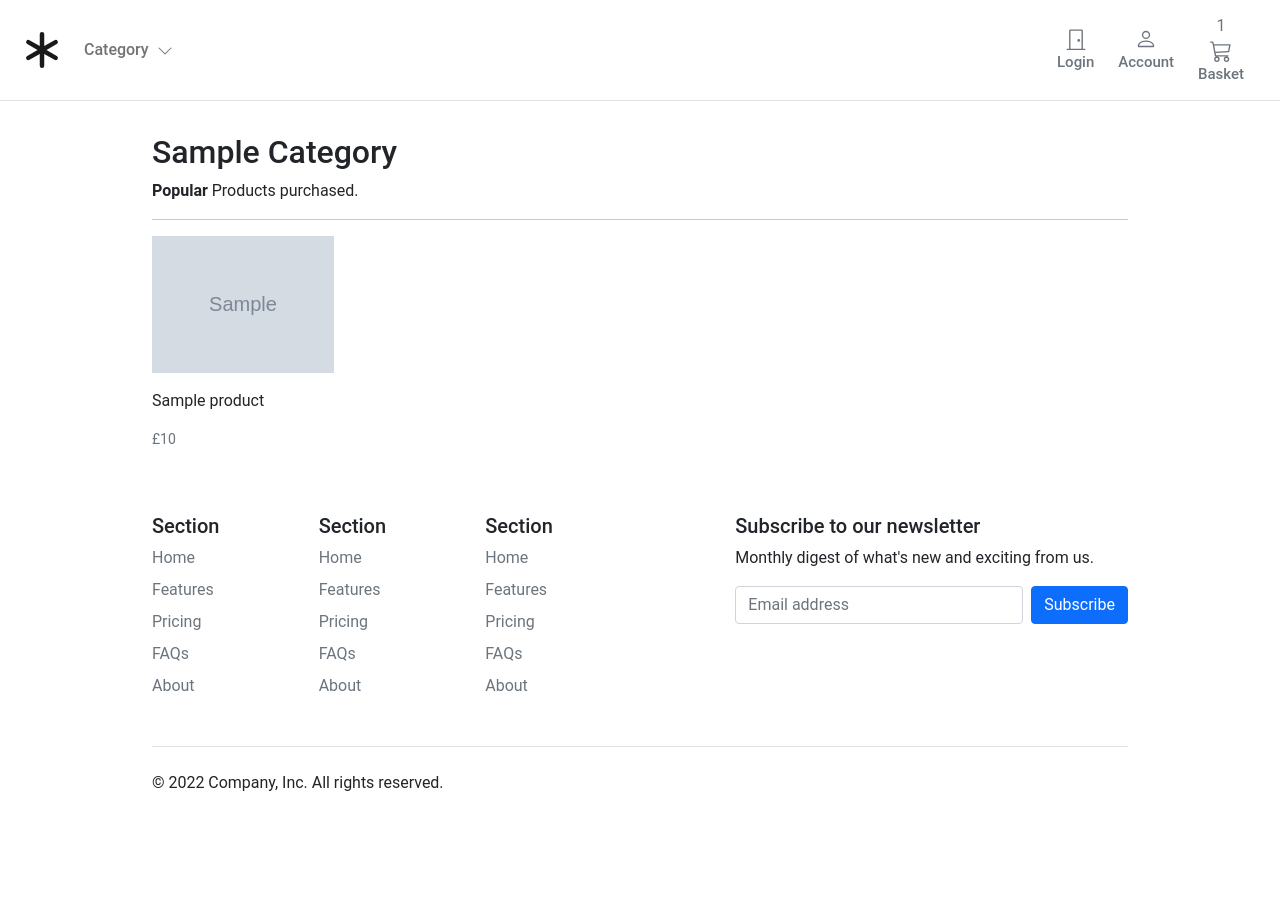
After one commit to Shuvam77/ecommerce_v1, a Django app: template templates/store/category.html in a window 1280 px wide. The commit adds this page. Run offline with Django 4.2, Linux system fonts and the light colour scheme; the template is opened without the code that fills it: most values are stand-ins (such as "Sample title", 1, 10 or a date in 2020); grey boxes marked "Sample" are stand-in pictures.

Commit message:
refactoring store templates

```diff
--- /dev/null
+++ b/static/store/store.css
@@ -0,0 +1,4 @@
+.store-select-dropdown{
+    width:50px;
+    height:40px;
+}
--- a/store/urls.py
+++ b/store/urls.py
@@ -5,7 +5,7 @@ from . import views
 app_name = 'store'
 
 urlpatterns = [
-    path('', views.products_all, name='products_all'),
+    path('', views.products_all, name='store_index'),
     path('product/<slug:slug>/', views.product_detail, name='product_detail'),
     path('category/<slug:slug>/', views.category_list, name='category_list'),
 ]
--- /dev/null
+++ b/templates/base.html
@@ -0,0 +1,16 @@
+{% include 'header.html' %}
+
+<main class="pt-3">
+    <div id="content">
+        {% block content %}
+
+        {% endblock %}
+    </div>
+</main>
+
+
+{% include 'footer.html' %}
+
+</body>
+
+</html>
--- a/templates/store/footer.html
+++ b/templates/footer.html
@@ -1,5 +1,3 @@
-{% load static %}
-
 <div class="container">
     <footer class="py-5">
       <div class="row">
@@ -58,4 +56,4 @@
         </ul>
       </div>
     </footer>
-  </div>
+</div>
--- a/templates/store/header.html
+++ b/templates/header.html
@@ -1,13 +1,11 @@
 {% load static %}
-
-
 <!DOCTYPE html>
 
 <html lang="en">
 
 <head>
     <meta charset="UTF-8">
-    <title>{% block title %} My Shop {% endblock %}</title>
+    <title>{% block title %} My Shop! {% endblock %}</title>
     <meta name="viewport" content="width=device-width,initial-scale=1">
 
     <link href="https://cdn.jsdelivr.net/npm/bootstrap@5.0.0-beta1/dist/css/bootstrap.min.css" rel="stylesheet"
@@ -19,9 +17,7 @@
     </script>
 
     <link rel="stylesheet" href="{% static 'core/css/base.css' %}">
-    <link rel="stylesheet" href="{% static 'basket/css/basket.css' %}">
-
-
+    {% block stylesheet %}{% endblock %}
 </head>
 
 <body>
@@ -49,7 +45,7 @@
                                     </svg></i>
                             </a>
                             <ul class="dropdown-menu rounded-0 border-0" aria-labelledby="navbarDropdown">
-                                <li><a class="dropdown-item" href="{% url "store:products_all" %}">All</a></li>
+                                <li><a class="dropdown-item" href="{% url "store:store_index" %}">All</a></li>
                                 {% for c in categories %}
                                 <li {% if category.slug == c.slug %}class="selected" {% endif %}>
                                     <a class="dropdown-item" href="{{ c.get_absolute_url }}">{{ c.name|title }}</a>
@@ -137,7 +133,7 @@
                 <div class="d-md-none d-lg-none d-xl-none">
                     <div class="collapse navbar-collapse" id="navbarCollapse">
                         <ul class="navbar-nav me-auto mb-2 mb-md-0">
-                            <li><a class="dropdown-item" href="{% url "store:products_all" %}">All</a></li>
+                            <li><a class="dropdown-item" href="{% url "store:store_index" %}">All</a></li>
                             {% for c in categories %}
                             <li {% if category.slug == c.slug %}class="selected" {% endif %}>
                                 <a class="dropdown-item" href="{{ c.get_absolute_url }}">{{ c.name|title }}</a>
--- a/templates/payment/home.html
+++ b/templates/payment/home.html
@@ -1,4 +1,4 @@
-{% extends '../store/base.html' %}
+{% extends '../base.html' %}
 {% load i18n static %}
 {% load static %}
 {% load humanize %}
--- a/templates/payment/orderplaced.html
+++ b/templates/payment/orderplaced.html
@@ -1,4 +1,4 @@
-{% extends '../store/base.html' %}
+{% extends '../base.html' %}
 {% load i18n static %}
 {% load static %}
 {% load humanize %}
--- a/templates/store/products/category.html
+++ b/templates/store/category.html
@@ -1,21 +1,28 @@
 {% extends '../base.html' %}
 {% load static %}
-{% load humanize %}
 {% block title %}
-{% if category %}{{ category.name }}{% else %}Products{% endif %}
+{% if category %}{{ category.name|title }}{% else %}Products{% endif %}
 {% endblock %}
+
 {% block content %}
+  <div class="container" style="max-width: 1000px">
+    <div class="col-12">
+      <h1 class="h2">{{category.name|title}}</h1>
+    </div>
+    <div class="col-12 d-flex justify-content-between">
+      <div><b>Popular</b> Products purchased.</div>
+    </div>
+    <hr />
+  </div>
 
-
-<main>
   <div class="container">
     <div class="row">
-      <div class="album py-5">
+      <div class="album">
+        {% if not products %}
+        <div class="col-12">There are currently no products available! <a href="{% url 'store:store_index' %}">Go Back!</a></div>
 
-
-        <div class="pb-3"><h1 class="h3">Popular</h1></div>
+        {% else %}
         <div class="row row-cols-1 row-cols-sm-2 row-cols-md-5 g-3">
-
           {% for product in products %}
 
           <div class="col">
@@ -34,13 +41,9 @@
           </div>
 
           {% endfor %}
-
         </div>
+        {% endif %}
       </div>
     </div>
-
   </div>
-
-
-</main>
 {% endblock %}
--- a/templates/store/products/detail_product.html
+++ b/templates/store/detail_product.html
@@ -1,5 +1,6 @@
 {% extends '../base.html' %}
 {% load static %}
+{% block stylesheet %}<link rel="stylesheet" href="{% static 'store/store.css' %}">{% endblock %}
 {% load humanize %}
 {% block title %}Product Detail{% endblock %}
 
@@ -51,7 +52,7 @@
 
 <main class="pt-2">
 
-  <div class="container" style="max-width: 1000px">
+  <div class="container">
 
     <div class="row g-3">
           <div class="alert alert-primary fw600 rounded-0 border-0 py-3" role="alert">
@@ -75,7 +76,7 @@
             <div><span class="h3">£{{ product.price }}</span><p class="text-muted">includes tax</p></div>
                    <div class="">
                                 <label for="select">Qty</label>
-                                <select id="select" class="h6" style="width:50px;height:40px;">
+                                <select id="select" class="h6 store-select-dropdown">
                                     <option value="1">1</option>
                                     <option value="2">2</option>
                                     <option value="3">3</option>
```
Also changed, not shown: store/views.py (+4 -4 lines), templates/basket/summary.html (+2 -6 lines), templates/store/base.html (deleted, +0 -16 lines), templates/store/index.html (renamed from templates/store/home.html, +9 -9 lines), db.sqlite3.
